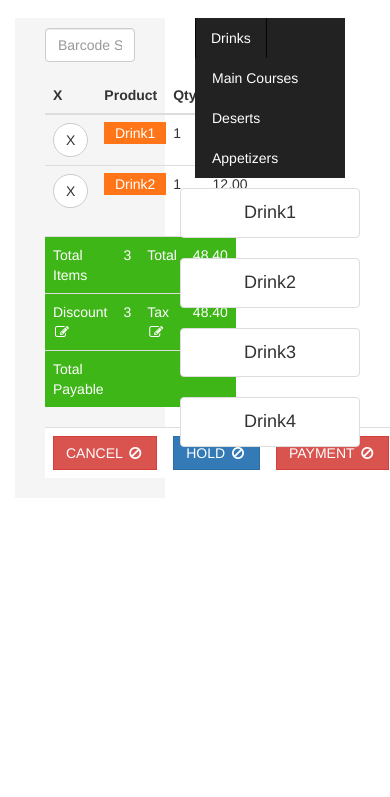
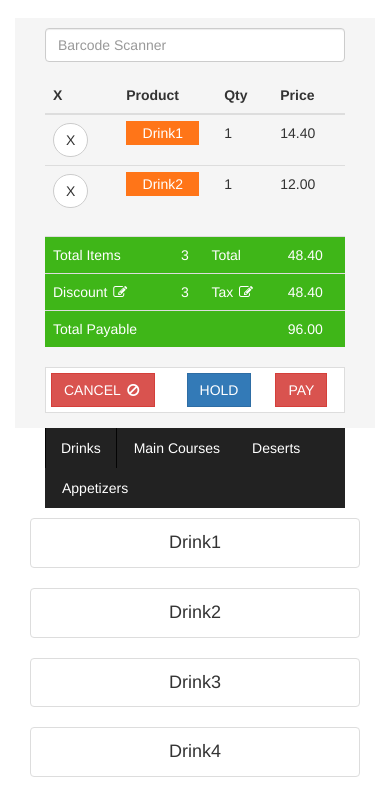
Before and after one commit to maikofelix89/POS, a plain HTML site: page index.html in a window 390 px wide. Shown: the part 54-851 px from the top of the page. Drawn offline with Linux system fonts and the light colour scheme.

Commit message:
adjustment for small screens

```diff
--- a/index.html
+++ b/index.html
@@ -52,7 +52,7 @@
 
 <div class="container">
 
-	<div class="col-md-5 col-xs-5 col-lg-5" id="price_column">
+	<div class="col-md-5  col-lg-5" id="price_column">
 	<div class="container-fluid">
 		<div class="row">
 		 <div class="help-block"></div>
@@ -66,7 +66,7 @@
 
       		</div>
       		<div class="col-md-12 col-xs-12 col-lg-12">
-      		  <table class="table table-hover">
+      		  <table class="table table-hover .table-responsive">
 				    <thead>
 				      <tr>
 				        <th>X</th>
@@ -90,7 +90,7 @@
 				      </tr>
 				    </tbody>
   			  </table>
-  			  <table class="table">
+  			  <table class="table .table-responsive">
 					    <tbody>
 					      <tr class="total_col">
 					        <td>Total Items</td>
@@ -114,12 +114,12 @@
 
 					    </tbody>
 			  </table>
-			   <table class="table" id="payment_table">
+			   <table class="table table-responsive table-condensed" id="payment_table">
 					    <tbody>
 					      <tr>
 					        <td><a class="btn btn-danger pay_buttons">CANCEL <i class="fa fa-ban fa-fw"></i></a></td>
-					        <td><a class="btn btn-primary pay_buttons">HOLD <i class="fa fa-ban fa-fw"></i></a></td>
-					        <td><a class="btn btn-danger pay_buttons">PAYMENT <i class="fa fa-ban fa-fw"></i></a></td>
+					        <td><a class="btn btn-primary pay_buttons">HOLD</a></td>
+					        <td><a class="btn btn-danger pay_buttons">PAY </a></td>
 
 					      </tr>
 					    </tbody>
@@ -129,7 +129,7 @@
      </div>
 	</div>
 
-	<div class="col-md-7 col-xs-7 col-lg-7">
+	<div class="col-md-7 col-xs-12 col-lg-7">
 
 		<div class="container-fluid">
 
```
